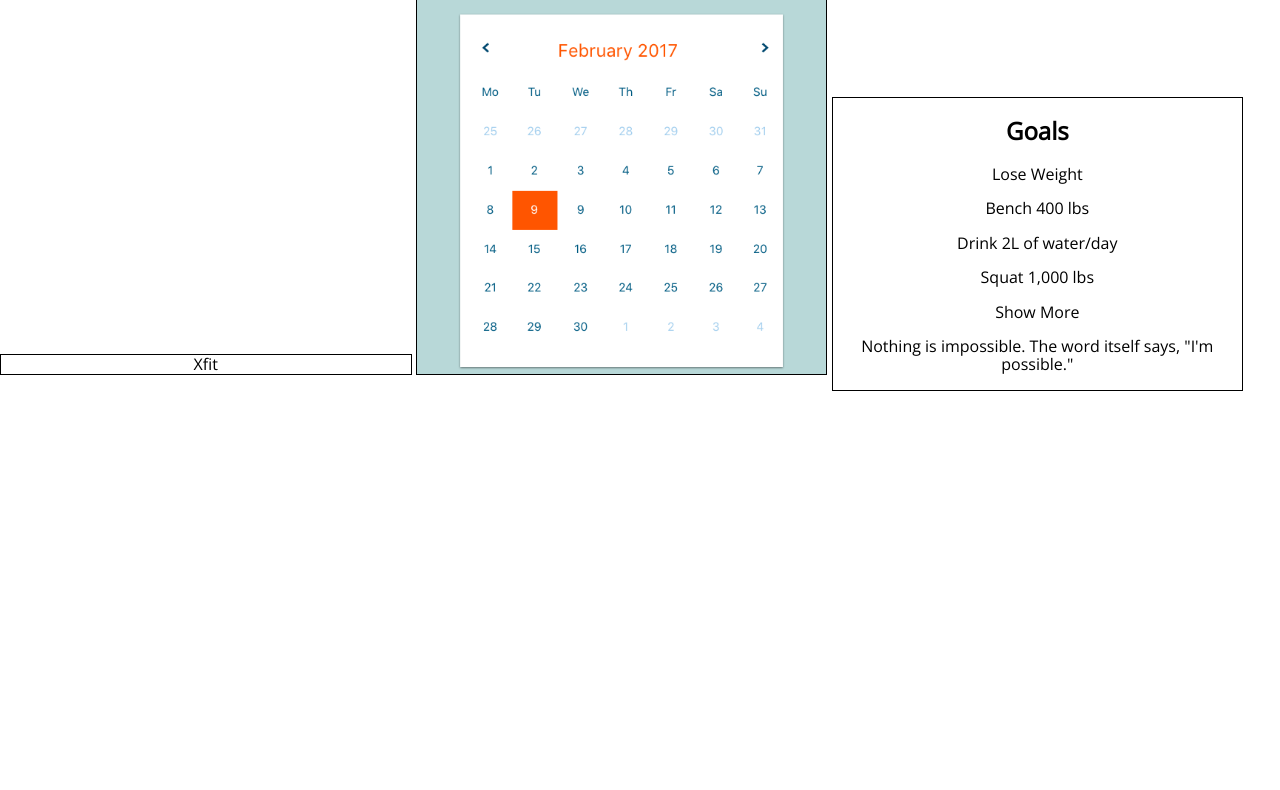
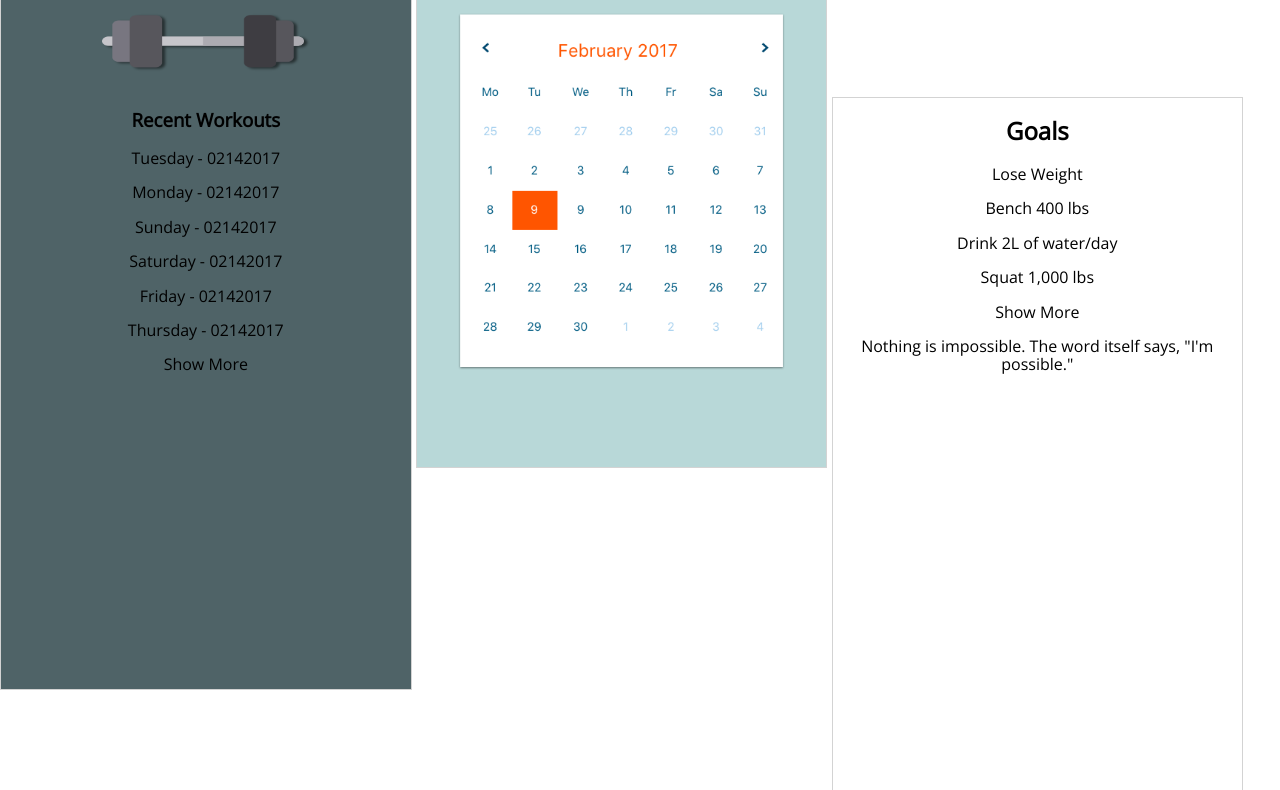
Before and after one commit to gness1804/design-challenge-fitness-site, a website: page index.html in a window 1280 px wide. Shown: the part 334-1124 px from the top of the page. Before the commit the page ends 800 px from the top, so only its background shows below. Drawn offline with nearby package versions, Linux system fonts and the light colour scheme.

Commit message:
add initial xFit styling and weights image

```diff
--- a/index.html
+++ b/index.html
@@ -13,7 +13,34 @@
   <body>
 
     <section class="column xfit">
-      Xfit
+      <div class='xFIT-header'>
+        <h2>xFIT</h2>
+        <img src='images/weights.png' id='weights'/>
+      </div>
+      <div class="workout-header">
+        <h3>Recent Workouts</h3>
+      </div>
+      <div class="workout-container">
+        <p class="workout">Tuesday - 02142017</p>
+      </div>
+      <div class="workout-container">
+        <p class="workout">Monday - 02142017</p>
+      </div>
+      <div class="workout-container">
+        <p class="workout">Sunday - 02142017</p>
+      </div>
+      <div class="workout-container">
+        <p class="workout">Saturday - 02142017</p>
+      </div>
+      <div class="workout-container">
+        <p class="workout">Friday - 02142017</p>
+      </div>
+      <div class="workout-container">
+        <p class="workout">Thursday - 02142017</p>
+      </div>
+      <div class="show-more-container">
+        <p>Show More</p>
+      </div>
     </section>
 
     <section class="column today">
--- a/styles.css
+++ b/styles.css
@@ -3,12 +3,33 @@ html {
 }
 
 .column {
-  border: 1px solid black;
+  border: 1px solid lightgray;
   display: inline-block;
-  /*height: 100vh;*/
+  height: 100vh;
   text-align: center;
   width: 32%;
 }
+
+/*xFIT section*/
+
+.xfit {
+  background-color: #4F6367;
+}
+
+.xfit h2 {
+  color: #FE5F55;
+  font-size: 60px;
+  margin: 20px auto;
+  text-align: center;
+  text-shadow: 3px 2px 4px rgba(0,0,0,0.50);
+  text-transform: uppercase;
+}
+
+#weights {
+  transform: scale(.65);
+}
+
+/*TODAY section*/
 
 .today {
   background-color: #B8D8D8;
```
Also changed, not shown: images/weights.png (added).
